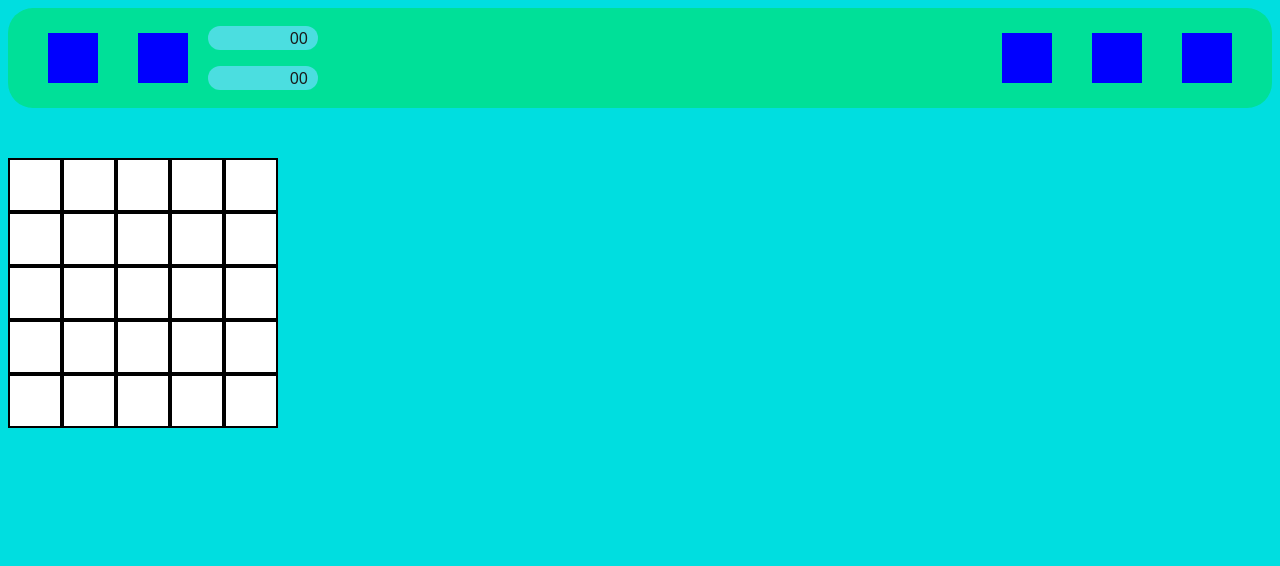
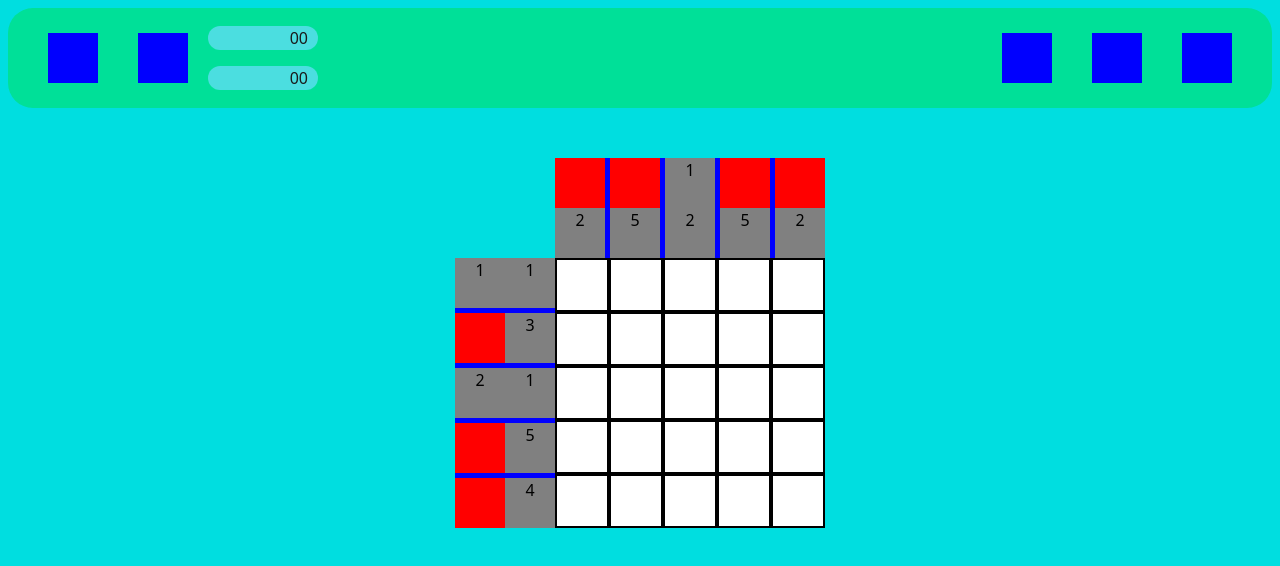
Before and after one commit to vitorjusto/puzzle-paradise, a React (Vite) app: page /GameContent in a window 1280 px wide. Shown: the top 566 px of the page. Built offline with nearby package versions, Linux system fonts and the light colour scheme.

Commit message:
fisnish picross

```diff
--- a/src/Components/Games/Picross/Picross.css
+++ b/src/Components/Games/Picross/Picross.css
@@ -2,9 +2,35 @@
 {
     display: flex;
     flex-direction: row;
+	-webkit-user-drag: none;
+	user-select: none;
 }
 
 .Cell
 {
-	border: 2px solid black
+	border: 2px solid black;
 }
+
+.Clues
+{
+	background: gray;
+	width: 50;
+	height: 50
+}
+
+.ColumnClues
+{
+	display: flex;
+  	justify-content: space-between;
+	background: blue;
+
+}
+
+.RowClues
+{
+	display: flex;
+  	justify-content: space-between;
+  	flex-direction: column;
+	background: blue;
+
+}
--- a/src/Components/Games/Picross/Picross.tsx
+++ b/src/Components/Games/Picross/Picross.tsx
@@ -1,13 +1,83 @@
-import {useState} from 'react'
+import {useState, type JSX} from 'react'
 import './Picross.css'
 var solution = [
     [0, 1, 0, 1, 0],
     [0, 1, 1, 1, 0],
-    [1, 1, 0, 1, 1],
+    [1, 1, 0, 1, 0],
     [1, 1, 1, 1, 1],
-    [0, 1, 0, 1, 1],
+    [0, 1, 1, 1, 1],
 ]
 
+
+function generateRowClues(solution: number[][]): JSX.Element[] {
+  const result: JSX.Element[] = [];
+
+  solution.forEach((row, rowIndex) => {
+    const rowClues = calculateClues(row);
+
+      result.push(<PicrossRowCluesContainer numbers={rowClues}/> )
+
+  });
+
+  return result;
+}
+
+
+
+function generateColumnClues(solution: number[][]): JSX.Element[] {
+  const result: JSX.Element[] = [];
+
+  const columnCount = solution[0]?.length ?? 0;
+
+  for (let columnIndex = 0; columnIndex < columnCount; columnIndex++) {
+    const columnValues = solution.map((row) => row[columnIndex]);
+    const columnClues = calculateClues(columnValues);
+
+      result.push(<PicrossCluesColumnContainer numbers={columnClues}/> )
+  }
+
+  return result;
+}
+
+function ColumnClues()
+{
+
+	return(
+		<div className='ColumnClues' style={{width: solution[0].length * 54}}>
+			{generateColumnClues(solution)}
+		</div>
+	)
+}
+
+function RowClues()
+{
+
+	return(
+		<div className='RowClues' style={{height: solution.length * 54}}>
+			{generateRowClues(solution)}
+		</div>
+	)
+}
+
+function calculateClues(solution: number[]): number[] {
+  const clues: number[] = [];
+  let currentCount = 0;
+
+  for (const cell of solution) {
+    if (cell === 1) {
+      currentCount += 1;
+    } else if (currentCount > 0) {
+      clues.push(currentCount);
+      currentCount = 0;
+    }
+  }
+
+  if (currentCount > 0 || clues.length === 0) {
+    clues.push(currentCount);
+  }
+
+  return clues;
+}
 
 export default function Picross()
 {
@@ -37,29 +107,130 @@ export default function Picross()
     }
 
     return(
-        <div>
-            <GameGrid/>
+		<div style={{display: 'flex', alignItems: 'center', justifyContent: 'center'}}>
+        <div style={{display: 'flex', flexDirection: 'column', alignItems: 'flex-end'}}>
+			<ColumnClues/>
+			<div style={{display: 'flex'}}>
+			<RowClues/>
+            <div><GameGrid/></div>
+			</div>
         </div>
+		</div>
     )
 }
 
 function GameGrid()
 {
 	const [holdingStatus, setholdingStatus] = useState(EHoldingStatus.NOT_HOLDING);
+	const [game, setGame] = useState<number[][]>(() => {
+  		const matriz: number[][] = [];
+  		for (let i = 0; i < solution.length; i++) {
+    		matriz.push(new Array(solution[i].length).fill(0));
+  		}
+  		return matriz;
+		});
+
+	function VerifyAnser(value: ECellStatus, ri: number, ci: number): void
+	{
+		var newValue : number = JSON.parse(JSON.stringify(value))
+		  setGame(prevGame =>
+    		prevGame.map((linha, i) =>
+      		i === ri
+        		? linha.map((celula, j) => (j === ci ? value : celula))
+        		: linha
+    		)
+  		);
+
+		var gameWon = true
+
+  		solution.forEach((row, rowIndex) => {
+			row.forEach((answer, columnIndex) => {
+				if(rowIndex == ri && columnIndex == ci)
+				{
+
+					if(value != answer)
+					{
+						gameWon = false
+						return
+					}
+				}else
+				{
+
+					var verifingCell = game[rowIndex][columnIndex]
+
+					if(verifingCell != answer)
+						{
+							gameWon = false
+							return
+						}
+				}
+			})
+
+			if(!gameWon)
+				return
+  		});
+
+		if(gameWon)
+			window.alert("parabens1")
+	}
+
+	function getCellValue(solution: number, rowIndex: number, columnIndex: number):  Cell {
+
+		var cell = new Cell(solution, rowIndex, columnIndex, holdingStatus, setholdingStatus, VerifyAnser)
+		return cell
+	}
 
     return solution.map(
             (row, rowIndex) =>
         (
-            <div className='RowGrid'>{row.map((solution, columnIndex) => <PicrossCell {...new Cell(solution, rowIndex, columnIndex, holdingStatus, setholdingStatus)}/>)}</div>
+            <div className='RowGrid'>{row.map((solution, columnIndex) => <PicrossCell {...getCellValue(solution, rowIndex, columnIndex)}/>)}</div>
         )
     )
+}
+
+function PicrossClues({n}: any)
+{
+    return (
+            <div className="Clues" style={{width: 50, height: 50}}>{n}</div>
+        )
+}
+
+interface PicrossCluesContainerProps {
+  numbers: number[]// renomeado de "number" para "value"
+}
+
+function PicrossRowCluesContainer({numbers} : PicrossCluesContainerProps)
+{
+    var a =  numbers.map(
+            (n, index) =>
+        (
+            <PicrossClues key={index} n={n} />
+        ))
+
+    return(
+            <div style={{backgroundColor: 'red', display: 'flex', flexDirection: 'row', justifyContent: 'flex-end'}}>{a}</div>
+		)
+}
+
+function PicrossCluesColumnContainer({numbers} : PicrossCluesContainerProps)
+{
+    var a =  numbers.map(
+            (n, index) =>
+        (
+            <PicrossClues key={index} n={n} />
+        ))
+
+    return(
+            <div style={{backgroundColor: 'red', display: 'flex', flexDirection: 'column', justifyContent: 'flex-end'}}>{a}</div>
+		)
 }
 
 function PicrossCell(cell: Cell)
 {
     var [hoverColor, sethoverColor] = useState("rgba(0, 0, 0, 0)");
-    var [selectedCell, setselectedCell] = useState(false);
+    var [selectedCell, setselectedCell] = useState(ECellStatus.NONE);
     var [cellColor, setcellColor] = useState("white");
+    var [cellText, setcellText] = useState("");
 
 	function onHover(hover: boolean)
 	{
@@ -67,27 +238,42 @@ function PicrossCell(cell: Cell)
 		{
 			sethoverColor("rgba(0, 0, 255, 0.1)")
 			if(cell.HoldingStatus != EHoldingStatus.NOT_HOLDING)
-				selectCell(cell.HoldingStatus == EHoldingStatus.HOLDING_SELECTED)
+				selectCell(cell.HoldingStatus == EHoldingStatus.HOLDING_SELECTED?ECellStatus.SELECTED: cell.HoldingStatus == EHoldingStatus.HOLDING_MARKED? ECellStatus.MARKED: ECellStatus.NONE)
 		}
 		else
 			sethoverColor("rgba(0, 0, 0, 0)")
 	}
 
-	function selectCell(value : boolean)
+	function selectCell(value : ECellStatus)
 	{
 		setselectedCell(value);
 
-		if(value)
+		if(value == ECellStatus.SELECTED)
 			setcellColor("black")
 		else
 			setcellColor("white")
 
+		if(value == ECellStatus.MARKED)
+			setcellText("X")
+		else
+			setcellText("")
+
+		cell.VerifyAnswer(value, cell.RowIndex, cell.ColumnIndex)
 	}
 
-	function onMouseDown()
+	function onMouseDown(event : any)
 	{
-		cell.SetHolding(selectedCell?EHoldingStatus.HOLDING_UNSELECTED: EHoldingStatus.HOLDING_SELECTED);
-		selectCell(!selectedCell)
+		if(event.button === 0)
+		{
+			var newValue = selectedCell == ECellStatus.NONE? ECellStatus.SELECTED: ECellStatus.NONE;
+			cell.SetHolding(newValue == ECellStatus.NONE?EHoldingStatus.HOLDING_NONE: EHoldingStatus.HOLDING_SELECTED);
+			selectCell(newValue)
+		}else if (event.button === 2)
+		{
+			var newValue = selectedCell == ECellStatus.NONE? ECellStatus.MARKED: ECellStatus.NONE;
+			cell.SetHolding(newValue == ECellStatus.NONE?EHoldingStatus.HOLDING_NONE: EHoldingStatus.HOLDING_MARKED);
+			selectCell(newValue)
+		}
 	}
 
 	function onMouseUp()
@@ -96,11 +282,13 @@ function PicrossCell(cell: Cell)
 	}
 
     return(
-        <div className='Cell' onMouseUp={onMouseUp} onMouseDown={onMouseDown} onMouseEnter={() => onHover(true)} onMouseLeave={() => onHover(false)} style={{backgroundColor: cellColor, width: 50, height: 50}}>
-			<div style={{backgroundColor: hoverColor, width: 50, height: 50}}></div>
+        <div className='Cell' onDragStart={e => e.preventDefault()} onContextMenu={e => e.preventDefault()} onMouseUp={onMouseUp} onMouseDown={onMouseDown} onMouseEnter={() => onHover(true)} onMouseLeave={() => onHover(false)} style={{backgroundColor: cellColor, width: 50, height: 50}}>
+			<div style={{backgroundColor: hoverColor, width: 50, height: 50}}>{cellText}</div>
         </div>
     )
 }
+
+
 
 class Cell
 {
@@ -108,12 +296,13 @@ class Cell
     RowIndex : number
     ColumnIndex : number
 	CellStatus: ECellStatus
+	VerifyAnswer: (value: ECellStatus, ri: number, ci: number) => void
 
 	//States
 	HoldingStatus: EHoldingStatus
 	SetHolding: (value: EHoldingStatus) => void
 
-    constructor(solution: number, rowIndex: number, columnIndex: number, holdingStatus: EHoldingStatus, setholdingStatus : (value: EHoldingStatus) => void)
+    constructor(solution: number, rowIndex: number, columnIndex: number, holdingStatus: EHoldingStatus, setholdingStatus : (value: EHoldingStatus) => void, verifyAnswer: (value: ECellStatus, ri: number, ci: number) => void)
     {
         this.Solution = solution
         this.RowIndex = rowIndex
@@ -122,6 +311,7 @@ class Cell
 		this.SetHolding = setholdingStatus
 
 		this.CellStatus = ECellStatus.NONE
+		this.VerifyAnswer = verifyAnswer
     }
 }
 
@@ -135,8 +325,6 @@ enum EHoldingStatus{
 	NOT_HOLDING,
 
 	HOLDING_SELECTED,
-	HOLDING_UNSELECTED,
-
+	HOLDING_NONE,
 	HOLDING_MARKED,
-	HOLDING_UNMARKED,
 }
```
